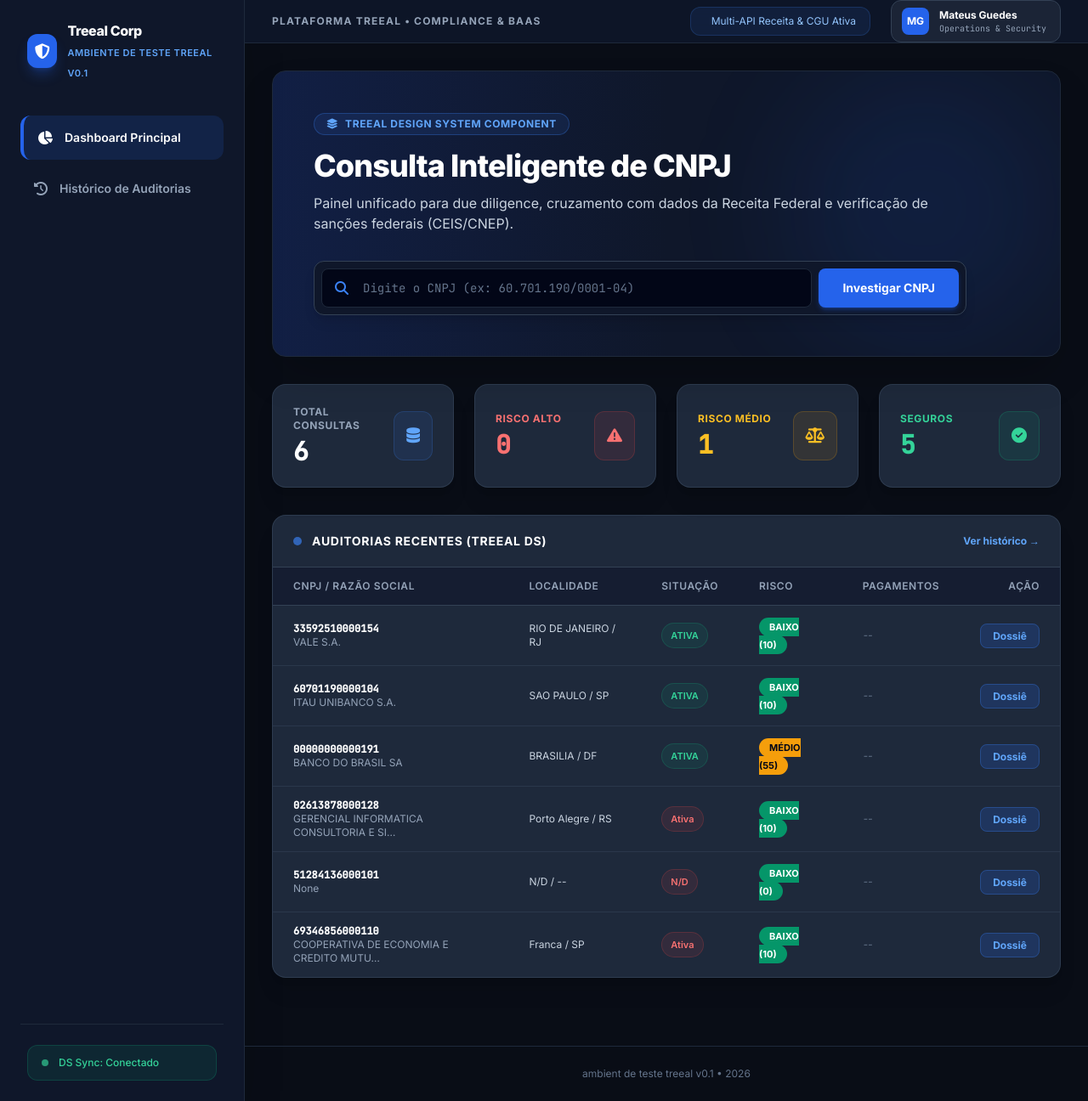
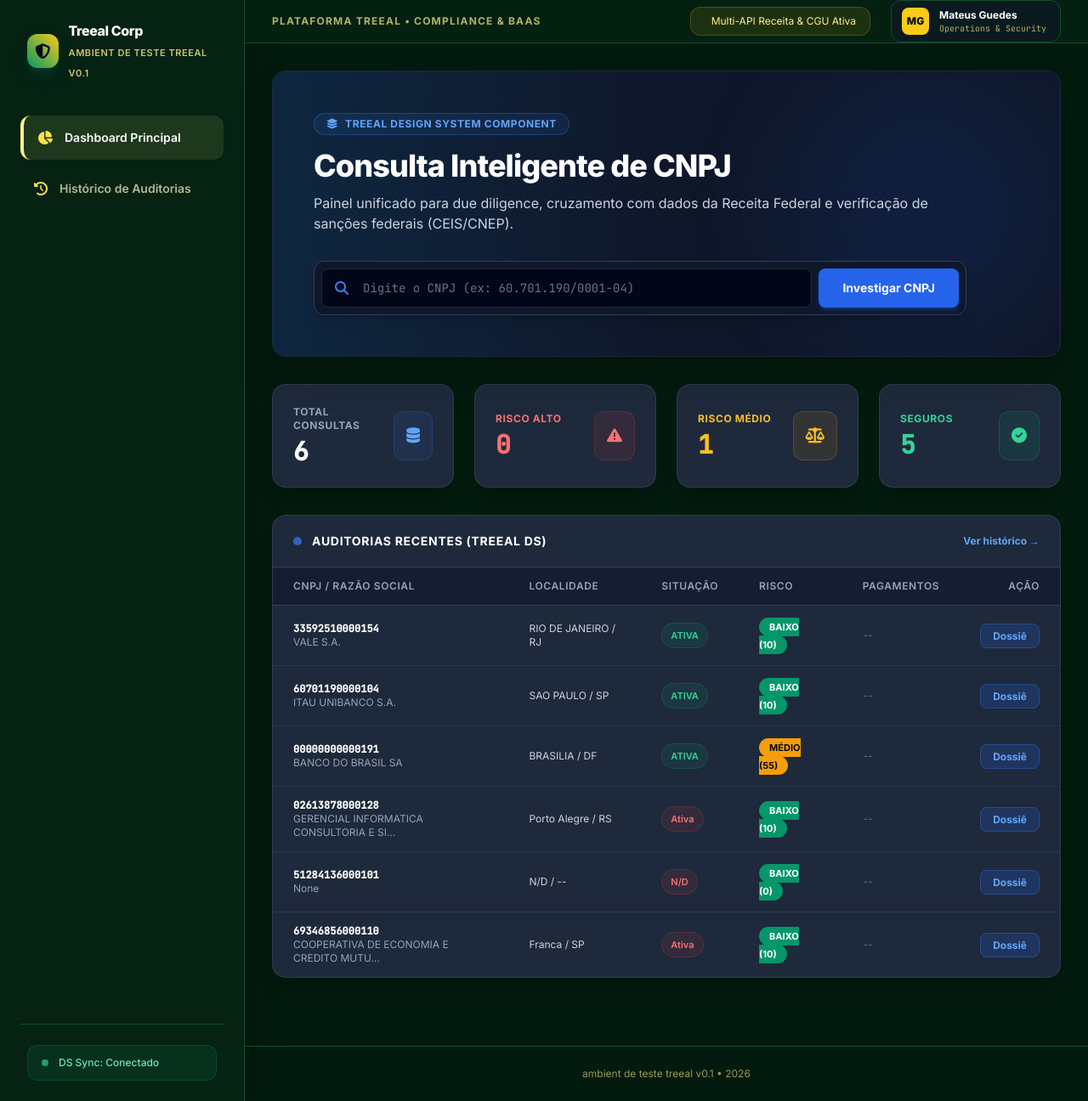
Before and after one commit to mateus17bk/treeal-corporate-security, a Django app: page / in a window 1280 px wide. Shown: the whole page at 85% size. Run offline with Django 5.2, Linux system fonts and the light colour scheme; data comes from the database, SQL or seed files in the repository; some libraries are stand-ins or nearby versions.

Commit message:
ux: Aplica identidade visual corporativa Treeal com verde escuro e amarelo suave translúcido (Glassmorphism)
Co-Authored-By: Claude Code <noreply@anthropic.com>

```diff
--- a/templates/base.html
+++ b/templates/base.html
@@ -16,11 +16,11 @@
                 extend: {
                     colors: {
                         treeal: {
-                            primary: '#2563eb',
-                            dark: '#0f172a',
-                            card: '#1e293b',
-                            border: '#334155',
-                            accent: '#3b82f6'
+                            darkest: '#031a0e',    /* Verde escuro profundo */
+                            card: '#082816',       /* Verde escuro translúcido / card */
+                            border: '#144c2c',     /* Verde borda */
+                            yellow: '#fef08a',     /* Amarelo bem suave */
+                            accent: '#10b981'      /* Verde esmeralda acento */
                         }
                     },
                     fontFamily: {
@@ -32,50 +32,51 @@
         }
     </script>
     <style>
+        body { font-family: 'Inter', sans-serif; background-color: #031a0e; color: #fef08a; }
         .treeal-glass {
-            background: rgba(30, 41, 59, 0.7);
-            backdrop-filter: blur(12px);
-            border: 1px solid rgba(255, 255, 255, 0.08);
+            background: rgba(8, 40, 22, 0.75);
+            backdrop-filter: blur(16px);
+            border: 1px solid rgba(254, 240, 138, 0.12);
         }
         .sidebar-active {
-            background: rgba(37, 99, 235, 0.15);
-            border-left: 4px solid #2563eb;
-            color: #60a5fa;
+            background: rgba(254, 240, 138, 0.1);
+            border-left: 4px solid #fef08a;
+            color: #fef08a;
         }
     </style>
 </head>
-<body class="h-full text-slate-100 flex overflow-hidden font-sans bg-[#090d16]">
+<body class="h-full text-slate-100 flex overflow-hidden font-sans bg-[#031a0e]">
 
-    <!-- Sidebar Treeal Design System -->
-    <aside class="w-72 bg-[#0f172a] border-r border-slate-800 flex flex-col justify-between hidden lg:flex p-6 shrink-0 shadow-2xl">
+    <!-- Sidebar Treeal Design System (Verde Escuro & Amarelo Suave) -->
+    <aside class="w-72 bg-[#052212] border-r border-[#144c2c] flex flex-col justify-between hidden lg:flex p-6 shrink-0 shadow-2xl">
         <div>
             <!-- Brand -->
             <div class="flex items-center space-x-3 mb-10 px-2">
-                <div class="w-10 h-10 rounded-xl bg-blue-600 flex items-center justify-center text-white font-extrabold shadow-lg shadow-blue-600/30">
+                <div class="w-10 h-10 rounded-xl bg-gradient-to-tr from-emerald-600 to-yellow-400 flex items-center justify-center text-slate-950 font-extrabold shadow-lg shadow-emerald-900/50">
                     <i class="fa-solid fa-shield-halved text-lg"></i>
                 </div>
                 <div>
                     <span class="text-base font-extrabold tracking-tight text-white block">Treeal Corp</span>
-                    <span class="text-[11px] text-blue-400 font-semibold tracking-wider uppercase">ambiente de teste treeal v0.1</span>
+                    <span class="text-[11px] text-yellow-200/80 font-semibold tracking-wider uppercase">ambient de teste treeal v0.1</span>
                 </div>
             </div>
 
             <!-- Navigation -->
             <nav class="space-y-2">
-                <a href="{% url 'dashboard' %}" class="flex items-center space-x-3.5 px-4 py-3.5 rounded-xl text-sm font-semibold transition {% if request.resolver_match.url_name == 'dashboard' %}sidebar-active text-white{% else %}text-slate-400 hover:text-white hover:bg-slate-800/50{% endif %}">
-                    <i class="fa-solid fa-chart-pie text-base"></i>
+                <a href="{% url 'dashboard' %}" class="flex items-center space-x-3.5 px-4 py-3.5 rounded-xl text-sm font-semibold transition {% if request.resolver_match.url_name == 'dashboard' %}sidebar-active text-white{% else %}text-yellow-100/70 hover:text-white hover:bg-white/5{% endif %}">
+                    <i class="fa-solid fa-chart-pie text-base text-yellow-300"></i>
                     <span>Dashboard Principal</span>
                 </a>
-                <a href="{% url 'historico' %}" class="flex items-center space-x-3.5 px-4 py-3.5 rounded-xl text-sm font-semibold transition {% if request.resolver_match.url_name == 'historico' %}sidebar-active text-white{% else %}text-slate-400 hover:text-white hover:bg-slate-800/50{% endif %}">
-                    <i class="fa-solid fa-history text-base"></i>
+                <a href="{% url 'historico' %}" class="flex items-center space-x-3.5 px-4 py-3.5 rounded-xl text-sm font-semibold transition {% if request.resolver_match.url_name == 'historico' %}sidebar-active text-white{% else %}text-yellow-100/70 hover:text-white hover:bg-white/5{% endif %}">
+                    <i class="fa-solid fa-history text-base text-yellow-300"></i>
                     <span>Histórico de Auditorias</span>
                 </a>
             </nav>
         </div>
 
         <!-- Footer / Status inside Sidebar -->
-        <div class="space-y-3 pt-6 border-t border-slate-800 px-2">
-            <div class="flex items-center space-x-3 px-4 py-3 rounded-xl text-xs font-medium text-emerald-400 bg-emerald-500/10 border border-emerald-500/20">
+        <div class="space-y-3 pt-6 border-t border-[#144c2c] px-2">
+            <div class="flex items-center space-x-3 px-4 py-3 rounded-xl text-xs font-medium text-emerald-300 bg-emerald-500/10 border border-emerald-500/20">
                 <span class="w-2 h-2 rounded-full bg-emerald-400 animate-pulse"></span>
                 <span>DS Sync: Conectado</span>
             </div>
@@ -86,25 +87,25 @@
     <div class="flex-1 flex flex-col min-w-0 overflow-y-auto">
 
         <!-- Topbar Treeal -->
-        <header class="h-20 bg-[#0f172a]/90 backdrop-blur-md border-b border-slate-800 px-8 flex justify-between items-center sticky top-0 z-40">
+        <header class="h-20 bg-[#052212]/90 backdrop-blur-md border-b border-[#144c2c] px-8 flex justify-between items-center sticky top-0 z-40">
             <div class="flex items-center space-x-4">
-                <span class="text-xs font-bold text-slate-400 uppercase tracking-widest hidden sm:inline">Plataforma Treeal • Compliance & BaaS</span>
+                <span class="text-xs font-bold text-yellow-200/70 uppercase tracking-widest hidden sm:inline">Plataforma Treeal • Compliance & BaaS</span>
             </div>
 
             <div class="flex items-center space-x-6">
-                <div class="hidden md:flex items-center bg-blue-500/10 border border-blue-500/20 px-4 py-2 rounded-xl text-xs text-blue-300 space-x-2">
-                    <i class="fa-solid fa-shield-check"></i>
+                <div class="hidden md:flex items-center bg-yellow-400/10 border border-yellow-400/20 px-4 py-2 rounded-xl text-xs text-yellow-200 space-x-2">
+                    <i class="fa-solid fa-shield-check text-yellow-300"></i>
                     <span>Multi-API Receita & CGU Ativa</span>
                 </div>
 
                 <!-- User Profile -->
-                <div class="flex items-center space-x-3 bg-slate-800/80 border border-slate-700 pl-3 pr-4 py-2 rounded-xl">
-                    <div class="w-8 h-8 rounded-lg bg-blue-600 flex items-center justify-center font-bold text-white text-xs">
+                <div class="flex items-center space-x-3 bg-slate-900/60 border border-[#144c2c] pl-3 pr-4 py-2 rounded-xl">
+                    <div class="w-8 h-8 rounded-lg bg-yellow-400 flex items-center justify-center font-extrabold text-slate-950 text-xs">
                         MG
                     </div>
                     <div class="text-left">
                         <span class="text-xs font-bold text-white block">Mateus Guedes</span>
-                        <span class="text-[10px] text-slate-400 block font-mono">Operations & Security</span>
+                        <span class="text-[10px] text-yellow-200/70 block font-mono">Operations & Security</span>
                     </div>
                 </div>
             </div>
@@ -114,9 +115,9 @@
         {% if messages %}
         <div class="max-w-7xl mx-auto w-full px-8 mt-6">
             {% for message in messages %}
-            <div class="p-4 rounded-xl shadow-xl flex items-center justify-between border backdrop-blur-sm {% if message.tags == 'error' %}bg-red-950/80 border-red-800/60 text-red-200{% elif message.tags == 'success' %}bg-emerald-950/80 border-emerald-800/60 text-emerald-200{% else %}bg-blue-950/80 border-blue-800/60 text-blue-200{% endif %}">
+            <div class="p-4 rounded-xl shadow-xl flex items-center justify-between border backdrop-blur-sm {% if message.tags == 'error' %}bg-red-950/80 border-red-800/60 text-red-200{% elif message.tags == 'success' %}bg-emerald-950/80 border-emerald-800/60 text-emerald-200{% else %}bg-[#082816] border-[#144c2c] text-yellow-200{% endif %}">
                 <div class="flex items-center space-x-3">
-                    <div class="p-2 rounded-lg {% if message.tags == 'error' %}bg-red-500/20 text-red-400{% else %}bg-emerald-500/20 text-emerald-400{% endif %}">
+                    <div class="p-2 rounded-lg {% if message.tags == 'error' %}bg-red-500/20 text-red-400{% else %}bg-yellow-400/20 text-yellow-300{% endif %}">
                         <i class="fa-solid {% if message.tags == 'error' %}fa-triangle-exclamation{% else %}fa-circle-check{% endif %} text-base"></i>
                     </div>
                     <span class="text-sm font-medium">{{ message }}</span>
@@ -133,7 +134,7 @@
         </main>
 
         <!-- Footer -->
-        <footer class="border-t border-slate-800 py-6 px-8 text-center text-xs text-slate-500">
+        <footer class="border-t border-[#144c2c] py-6 px-8 text-center text-xs text-yellow-200/60">
             ambient de teste treeal v0.1 &bull; 2026
         </footer>
     </div>
```
